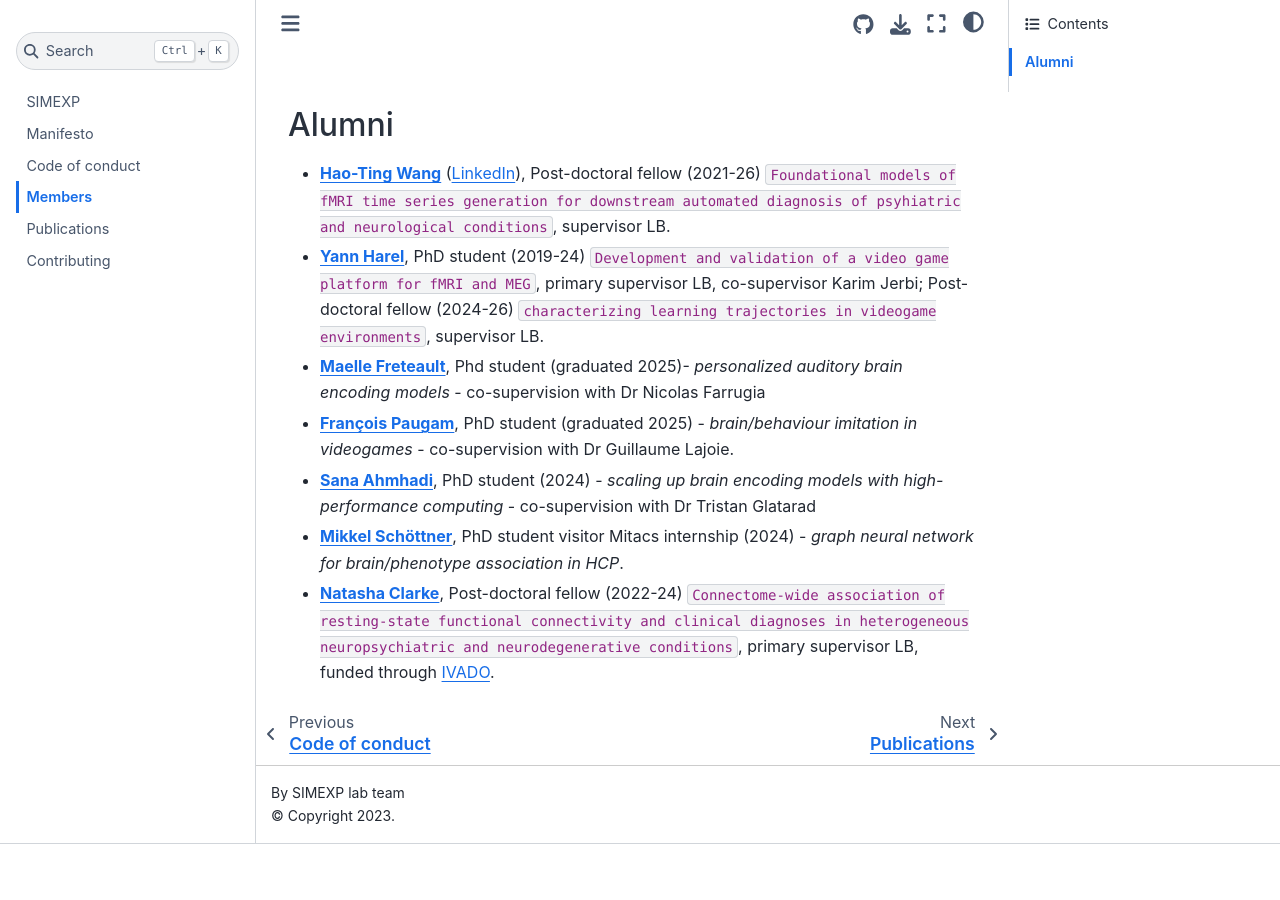
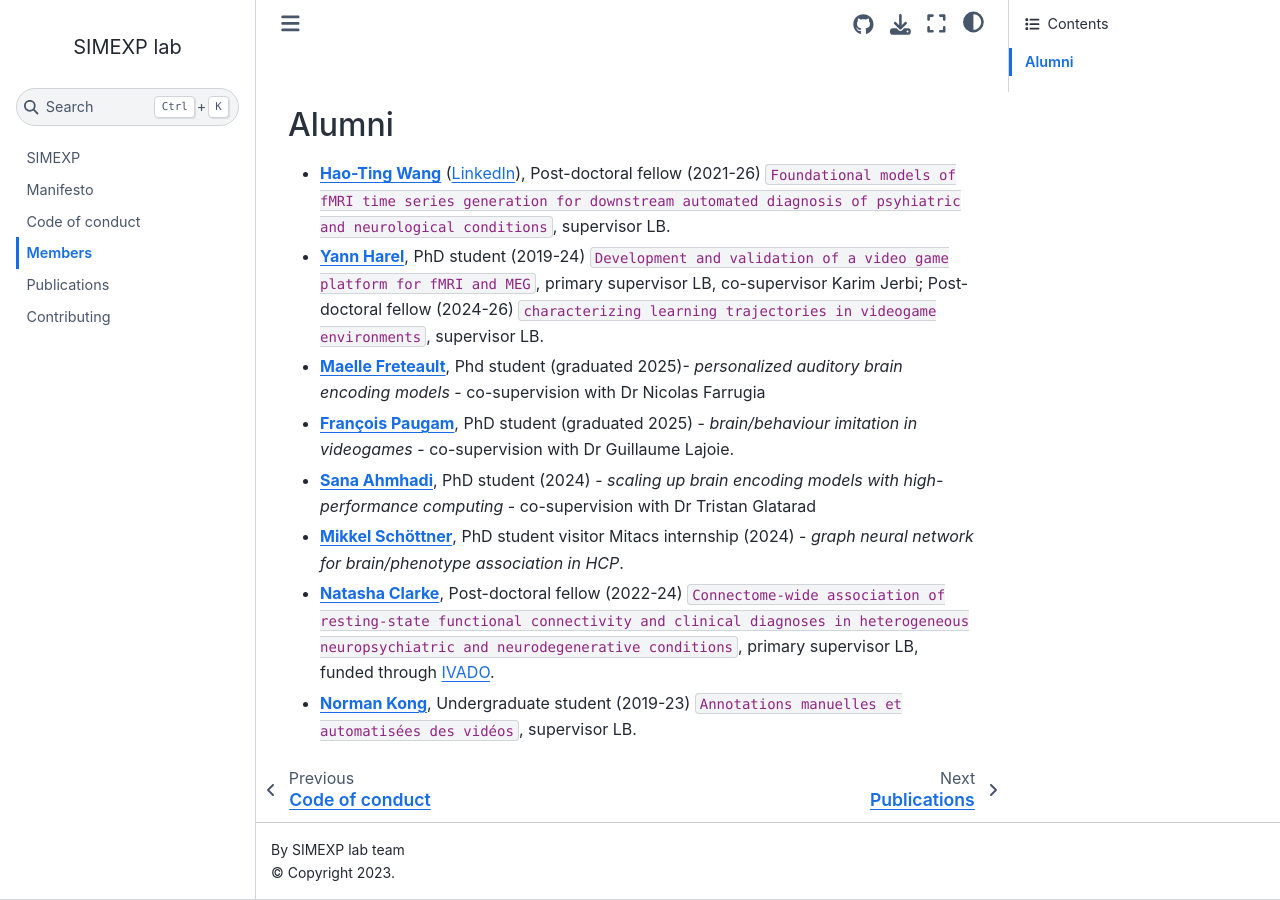
Before and after one commit to SIMEXP/simexp.github.io, a Jupyter Book: the page built from content/members.md, in a window 1280 px wide and 900 px high, scrolled down 1543 px. Built offline with Jupyter Book 1.0.4 settings and Sphinx 7.4.7 and the Sphinx Book theme 1.1.4, drawn with Linux system fonts in a browser that asks for light colours; before the commit the page ends 2387 px from its top, so only the background shows below that.

Commit message:
Add Norman Kong to alumni section
Co-Authored-By: Claude Sonnet 5 <noreply@anthropic.com>

```diff
--- a/content/members.md
+++ b/content/members.md
@@ -142,3 +142,4 @@
  * [**Sana Ahmhadi**](https://www.linkedin.com/in/sana-ahmadi/), PhD student (2024) - _scaling up brain encoding models with high-performance computing_ - co-supervision with Dr Tristan Glatarad
  * [**Mikkel Schöttner**](https://www.linkedin.com/in/mikkel-schoettner/), PhD student visitor Mitacs internship (2024) - _graph neural network for brain/phenotype association in HCP_.
  * [**Natasha Clarke**](https://www.linkedin.com/in/natasha-clarke-48176864/), Post-doctoral fellow (2022-24) `Connectome-wide association of resting-state functional connectivity and clinical diagnoses in heterogeneous neuropsychiatric and neurodegenerative conditions`, primary supervisor LB, funded through [IVADO](https://ivado.ca/en/).
+ * [**Norman Kong**](https://www.linkedin.com/in/norman-kong-011671174/), Undergraduate student (2019-23) `Annotations manuelles et automatisées des vidéos`, supervisor LB.
```
